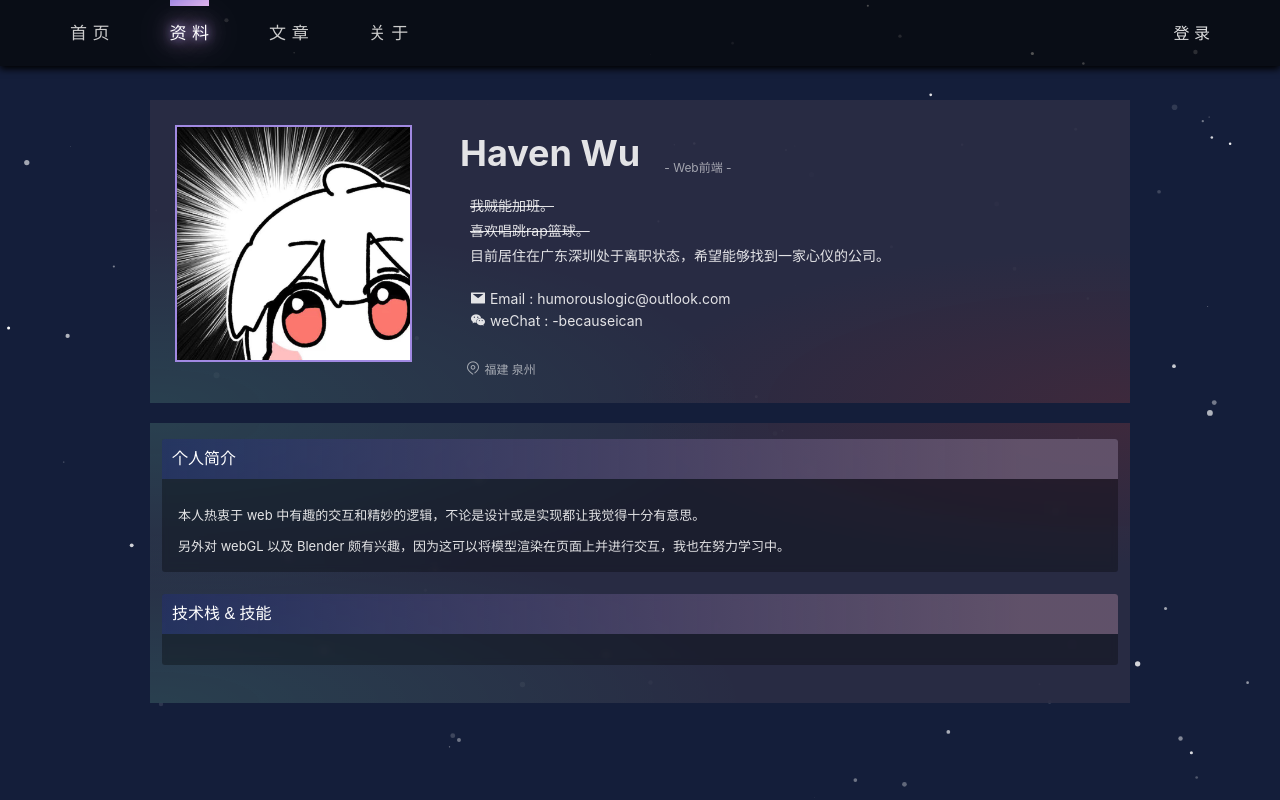
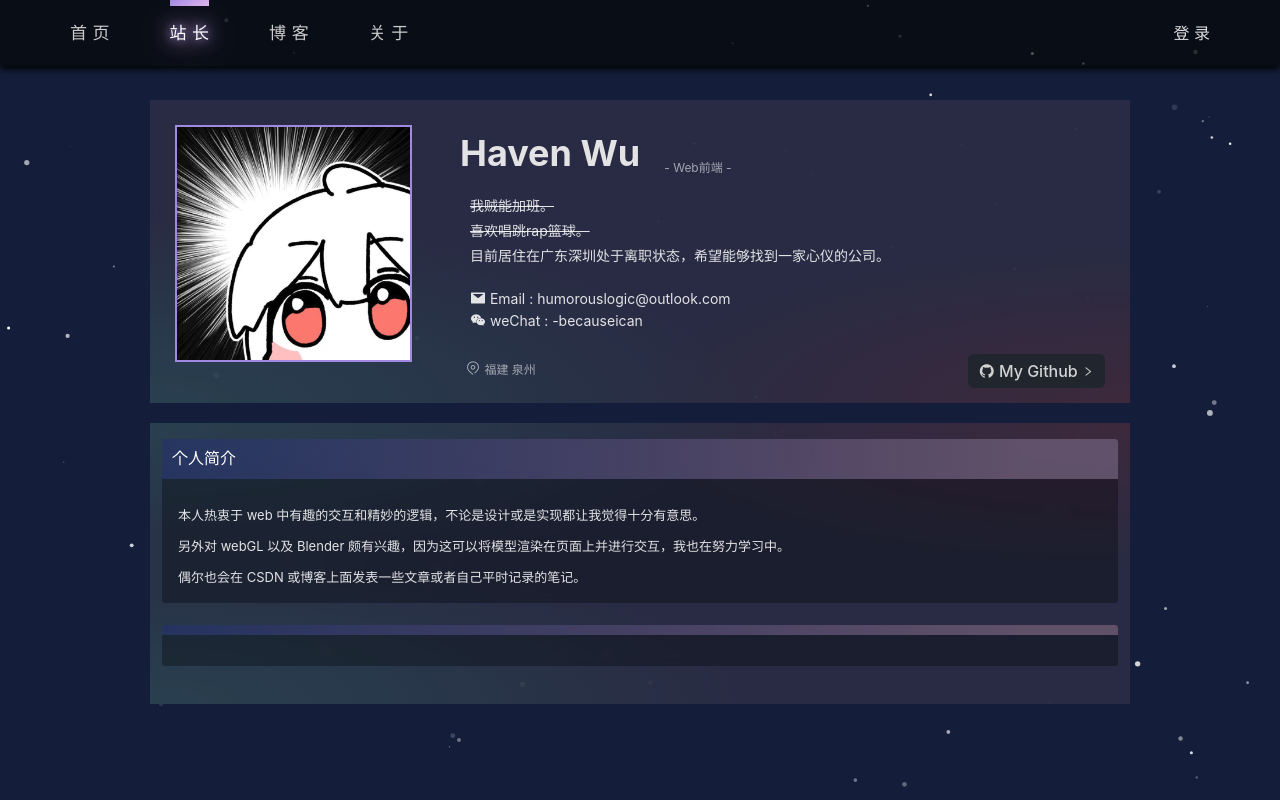
Before and after one commit to Havenzz/Rendering_the_sky, a Vue app: page /info in a window 1280 px wide. Built offline with nearby package versions, Linux system fonts and the light colour scheme.

Commit message:
good night

```diff
--- a/src/components/globalHeader/globalHeader.vue
+++ b/src/components/globalHeader/globalHeader.vue
@@ -3,8 +3,8 @@
         <div class="header-wrap">
             <navBar>
                 <router-link active-class="active" to="/home">首&nbsp;页</router-link>
-                <router-link active-class="active" to="/info">资&nbsp;料</router-link>
-                <router-link active-class="active" to="/articles">文&nbsp;章</router-link>
+                <router-link active-class="active" to="/info">站&nbsp;长</router-link>
+                <router-link active-class="active" to="/articles">博&nbsp;客</router-link>
                 <router-link active-class="active" to="/about">关&nbsp;于</router-link>
             </navBar>
             <div class="header-right">
--- /dev/null
+++ b/src/pages/About.vue
@@ -0,0 +1,28 @@
+<template>
+    <div class="wrap">
+        <container class="readme">
+            <template #header>
+                README.md
+            </template>
+            <p>该项目所使用的技术栈有three.js</p>
+        </container>
+    </div>
+</template>
+
+<script lang="ts" setup>
+import container from '../components/common/container.vue';
+</script>
+
+<style lang="less">
+.wrap{
+    display: flex;
+    justify-content: center;
+    align-items: center;
+    width: 100%;
+    height: 100vh;
+}
+.readme{
+    max-width: 900px;
+    margin: 0 auto;
+}
+</style>
--- a/src/pages/ArticlesChildren/article.vue
+++ b/src/pages/ArticlesChildren/article.vue
@@ -90,6 +90,7 @@ const onEditArticle = () => {
 <style scoped lang="less">
 .back {
     color: var(--white);
+    font-weight: 200;
     transition: .3s;
     &:hover{
         color: #fff;
--- a/src/pages/ArticlesChildren/articles.vue
+++ b/src/pages/ArticlesChildren/articles.vue
@@ -1,7 +1,11 @@
 <template>
     <container class="articles">
         <template #header>
-            <i class="iconfont">&#xe86e;</i> Articles
+            <div class="header_title">
+                <router-link to="/articles" v-if="route.query.s"><i class="iconfont">&#xe7ec;</i> 返回 Articles</router-link>
+                <p v-else><i class="iconfont">&#xe86e;</i> Articles</p>
+                <p>Total: {{ articleTotal }}</p>
+            </div>
         </template>
         <h1 class="searchResult" v-if="route.query.s">以下是 "{{ route.query.s }}" 的搜索结果：</h1>
         <loading :style="{height: 301 + 'px'}" v-if="isLoading"></loading>
@@ -82,7 +86,8 @@ export default defineComponent({
         }
         const SKIP = 5;
         const articles = computed<Articles>(() => store.state.articles)
-        const total = computed<number>(() => Math.ceil(store.state.articleTotal / SKIP))
+        const articleTotal = computed<number>(() => store.state.articleTotal)
+        const total = computed<number>(() => Math.ceil(articleTotal.value / SKIP))
         const isLoading = computed(() => store.state.isLoading)
 
         watch(() => route.query, newValue => {
@@ -100,6 +105,7 @@ export default defineComponent({
             total,
             isLoading,
             route,
+            articleTotal
         }
     }
 })
@@ -257,4 +263,18 @@ export default defineComponent({
     margin: 30px 10px 6px;
     line-height: 34px;
 }
+.header_title{
+    box-sizing: border-box;
+    display: flex;
+    justify-content: space-between;
+    padding: 0 5px;
+    a{
+        color: #fff;
+        transition: .3s;
+        font-weight: 200;
+        &:hover{
+            text-shadow: 0 0 12px;
+        }
+    }
+}
 </style>
--- a/src/pages/Info.vue
+++ b/src/pages/Info.vue
@@ -24,6 +24,9 @@
                     <span class="address">
                         <i class="iconfont">&#xe8ae;</i> 福建 泉州
                     </span>
+                    <a class="github" href="https://github.com/Logic533">
+                        <i class="iconfont">&#xe885;</i> My Github <i class="iconfont">&#xe7eb;</i>
+                    </a>
                 </div>
             </div>
             <div class="content">
@@ -31,8 +34,9 @@
                     <container title="个人简介">
                         <p>本人热衷于 web 中有趣的交互和精妙的逻辑，不论是设计或是实现都让我觉得十分有意思。</p>
                         <p>另外对 webGL 以及 Blender 颇有兴趣，因为这可以将模型渲染在页面上并进行交互，我也在努力学习中。</p>
+                        <p>偶尔也会在 CSDN 或博客上面发表一些文章或者自己平时记录的笔记。</p>
                     </container>
-                    <container title="技术栈 & 技能">
+                    <container title="">
                     </container>
                 </div>
             </div>
@@ -70,6 +74,7 @@ export default defineComponent({
         height: 100%;
 
         .header_bg {
+            position: relative;
             min-height: 300px;
             margin: 0 auto;
             background: radial-gradient(farthest-side at bottom right, rgba(109, 38, 44, 0.301), transparent 500px), radial-gradient(farthest-corner at bottom left, rgba(50, 255, 193, 0.103), transparent 600px);
@@ -130,7 +135,7 @@ export default defineComponent({
                     width: 100%;
                     margin-top: 20px;
                     font-size: 14px;
-                    padding: 0 30px 0 10px;
+                    padding-left: 10px;
                     margin-bottom: 24px;
 
                     p {
@@ -193,4 +198,32 @@ export default defineComponent({
         }
     }
 }
+.github {
+    position: absolute;
+    bottom: 15px;
+    right: 25px;
+    background-color: #20252e;
+    padding: 2px 11px;
+    text-align: center;
+    height: 30px;
+    line-height: 30px;
+    font-size: 16px;
+    color: #D3D3D3;
+    border: none;
+    transition: .3s;
+    border-radius: 6px;
+
+    &:hover {
+        box-shadow: 0 0 8px 2px rgba(0, 0, 0, .1);
+        color: #fff;
+        background-color: #353E4E;
+    }
+
+
+    i + i{
+        font-size: 12px;
+        vertical-align: 1px;
+    }
+
+}
 </style>
--- a/src/router/index.ts
+++ b/src/router/index.ts
@@ -44,7 +44,6 @@ const router = createRouter({
                     component: () => import('../pages/ArticlesChildren/editAticle.vue'),
                     meta: {
                         requireLogin: true,
-                        key:0
                     },
                 },
                 {
@@ -52,11 +51,14 @@ const router = createRouter({
                     component: () => import('../pages/ArticlesChildren/editAticle.vue'),
                     meta: {
                         requireLogin: true,
-                        key:1
                     }
                 },
 
             ]
+        },
+        {
+            path:'/about',
+            component: () => import('../pages/About.vue')
         }
     ]
 })
```
